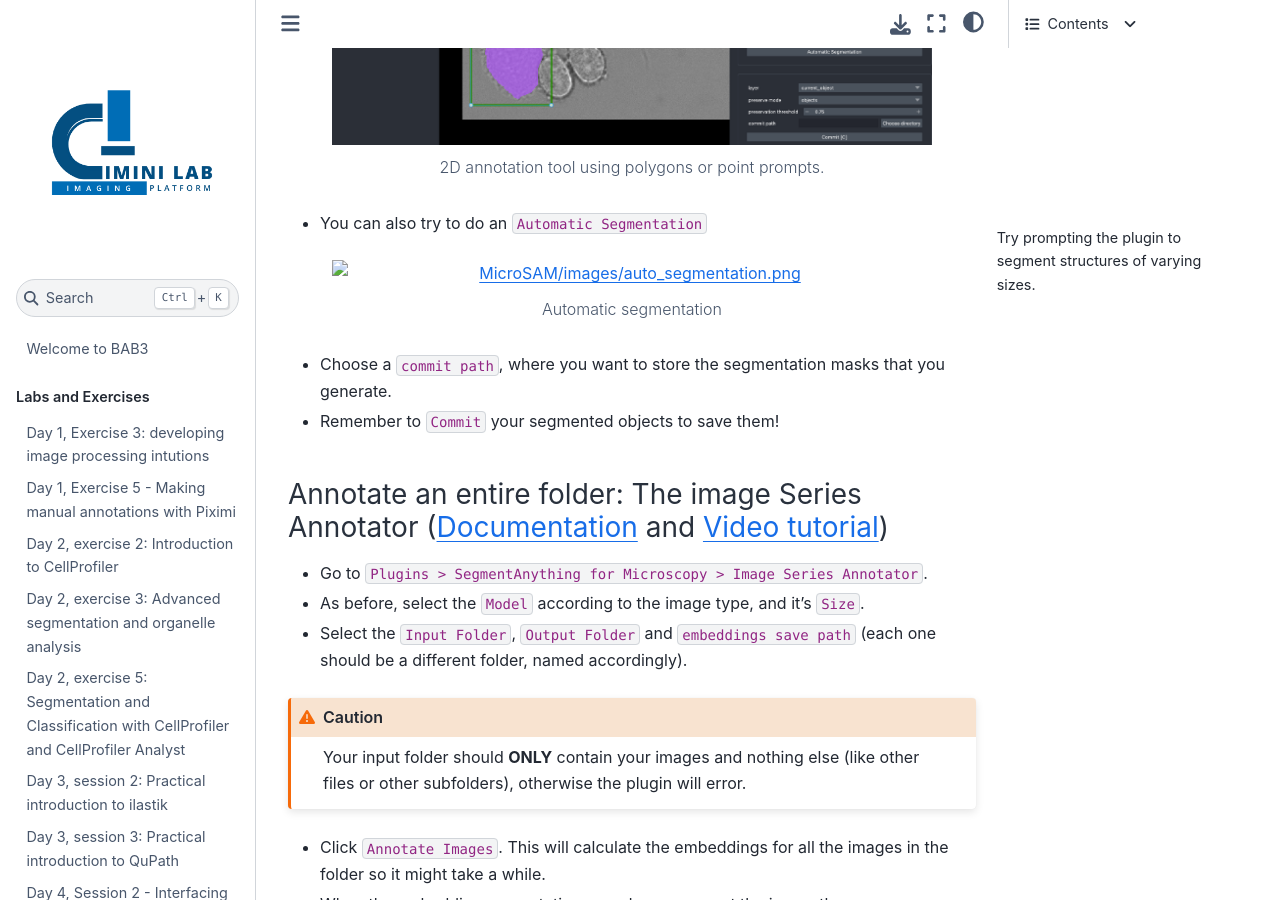
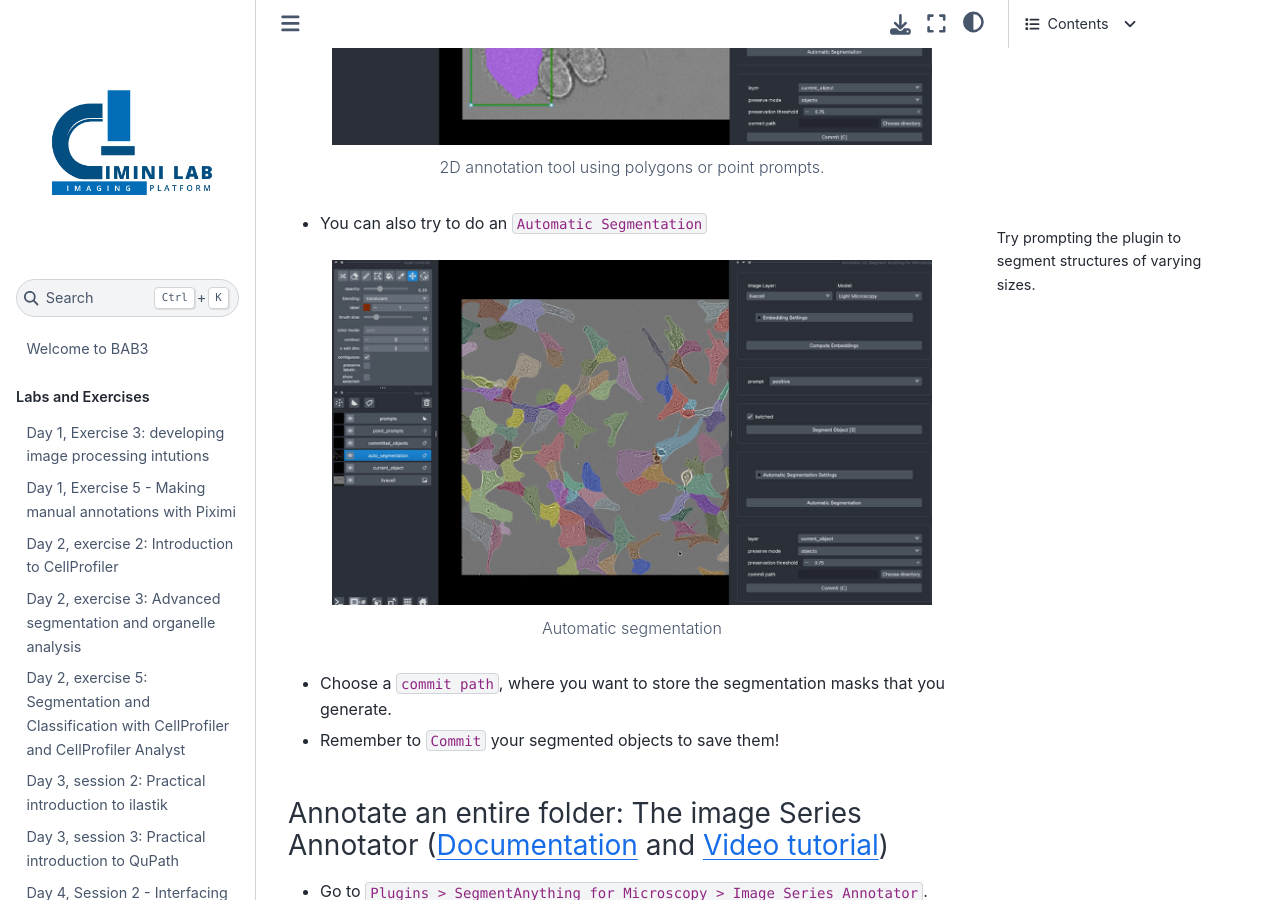
Before and after one commit to broadinstitute/BAB3, a Jupyter Book: the page built from docs/MicroSAM/MicroSAM_workshop.md, in a window 1280 px wide and 900 px high, scrolled down 2857 px. Built offline with Jupyter Book 1.0.4 settings and Sphinx 7.4.7 and the Sphinx Book theme 1.1.4, drawn with Linux system fonts in a browser that asks for light colours.

Commit message:
fix broken image

````diff
--- a/docs/MicroSAM/MicroSAM_workshop.md
+++ b/docs/MicroSAM/MicroSAM_workshop.md
@@ -86,7 +86,7 @@ Try prompting the plugin to segment structures of varying sizes.
 
 - You can also try to do an `Automatic Segmentation`
 
-```{figure} ./images/auto_segmentation.png
+```{figure} ./images/automatic_segmentation.png
 :width: 600
 :align: center
 
````
Also changed, not shown: docs/MicroSAM/images/automatic_segmentation.png (renamed from docs/MicroSAM/images/Auto_segmentation.png).
